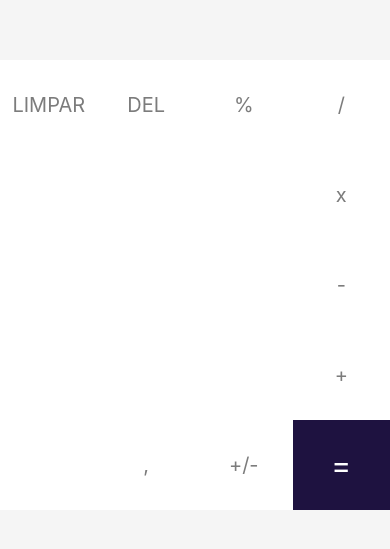
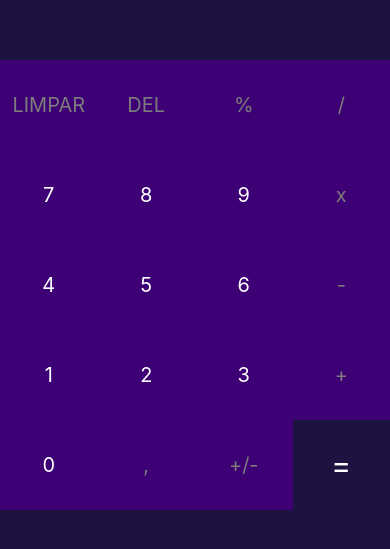
Before and after one commit to YuruginaiModoribashi/Calc, a React Native app in the folder Calculadora/: screen / in a window 390 px wide. Shown: the part 149-698 px from the top of the page. Built offline with nearby package versions, Linux system fonts and the light colour scheme.

Commit message:
Mudança no estilo

```diff
--- a/Calculadora/App.js
+++ b/Calculadora/App.js
@@ -97,38 +97,47 @@ const styles = StyleSheet.create({
 	container: {
 		flex: 1,
 	},
+
 	results: {
 		flex: 2,
 		justifyContent: "center",
-    backgroundColor: "#f5f5f5"
+		backgroundColor: "#1E1240"
 	},
+
 	resultText: {
-    color: "#282F38",
+		color: "white",
 		fontSize: 32,
 		fontWeight: "bold",
 		padding: 12,
 		textAlign: "right"
 	},
-  historyText:{
+
+	historyText: {
 		color: "#7c7c7c",
 		fontSize: 20,
 		marginRight: 10,
 		alignSelf: 'flex-end',
 	},
+
+	// Mudança da cor nos botões
+
 	buttons: {
 		flexDirection: 'row',
-    flexWrap: 'wrap',
+		backgroundColor: '#3D0075',
+		flexWrap: 'wrap'
 	},
+
 	button: {
-    backgroundColor: 'white',
+		backgroundColor: '#3D0075',
 		alignItems: 'center',
 		justifyContent: 'center',
 		minWidth: 90,
 		minHeight: 90,
-    flex: 2,
+		flex: 2
 	},
+
 	textButton: {
-    color: "#7c7c7c",
+		color: "white",
 		fontSize: 20,
 	}
 });
```
Lines whose indentation alone changed are shown as unchanged.
